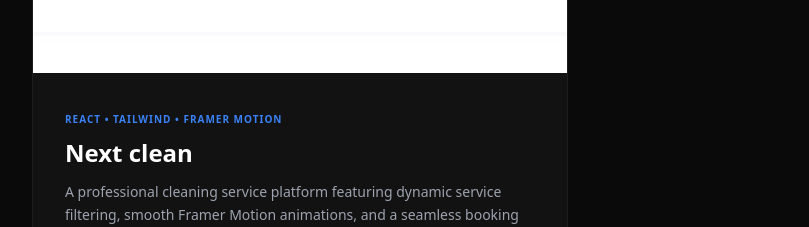
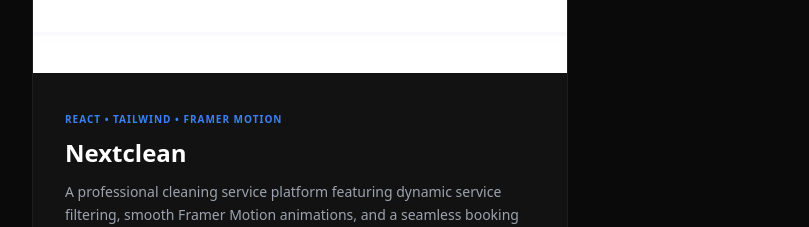
Before and after one commit to realtee01/my-portfolio, a React (Vite) app: page / in a window 1280 px wide. Shown: the part 2580-2807 px from the top of the page, without its empty margins (56-865 px from the left). Built offline with nearby package versions, Linux system fonts and the light colour scheme.

Commit message:
Update data.js

```diff
--- a/src/data.js
+++ b/src/data.js
@@ -41,7 +41,7 @@ export const projects = [
   },
   {
     id: 5,
-    title: "Next clean",
+      title: "Nextclean",
     description: "A professional cleaning service platform featuring dynamic service filtering, smooth Framer Motion animations, and a seamless booking flow.",
     tech: "React • Tailwind • Framer Motion",
     link: "https://nextclean-tau.vercel.app/",
```
